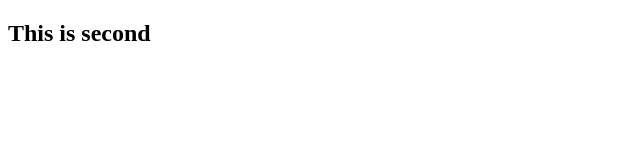
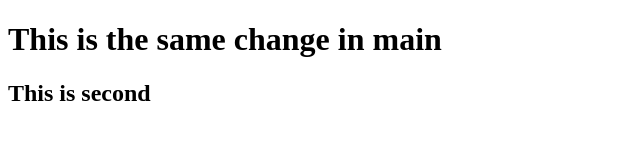
Before and after one commit to shivashankar10/BranchingDemo, a plain HTML site: page index.html in a window 1280 px wide. Shown: the whole page, without its empty margins (0-640 px from the left). Drawn offline with Linux system fonts and the light colour scheme.

Commit message:
Updated index.html in main

```diff
--- a/index.html
+++ b/index.html
@@ -6,6 +6,7 @@
     <title>Document</title>
 </head>
 <body>
+    <h1>This is the same change in main</h1>
     <h2>This is second</h2>
     <script src="./index.js"></script>
 </body>
```
